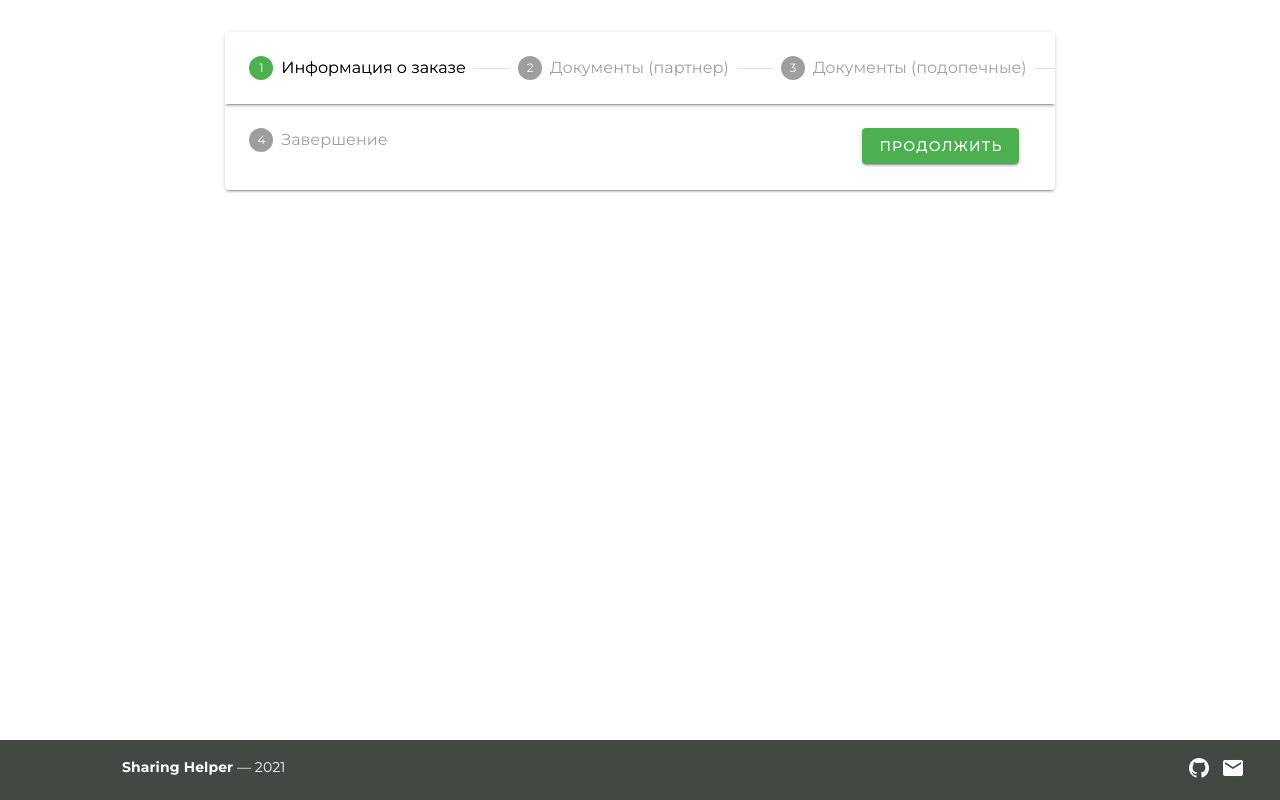
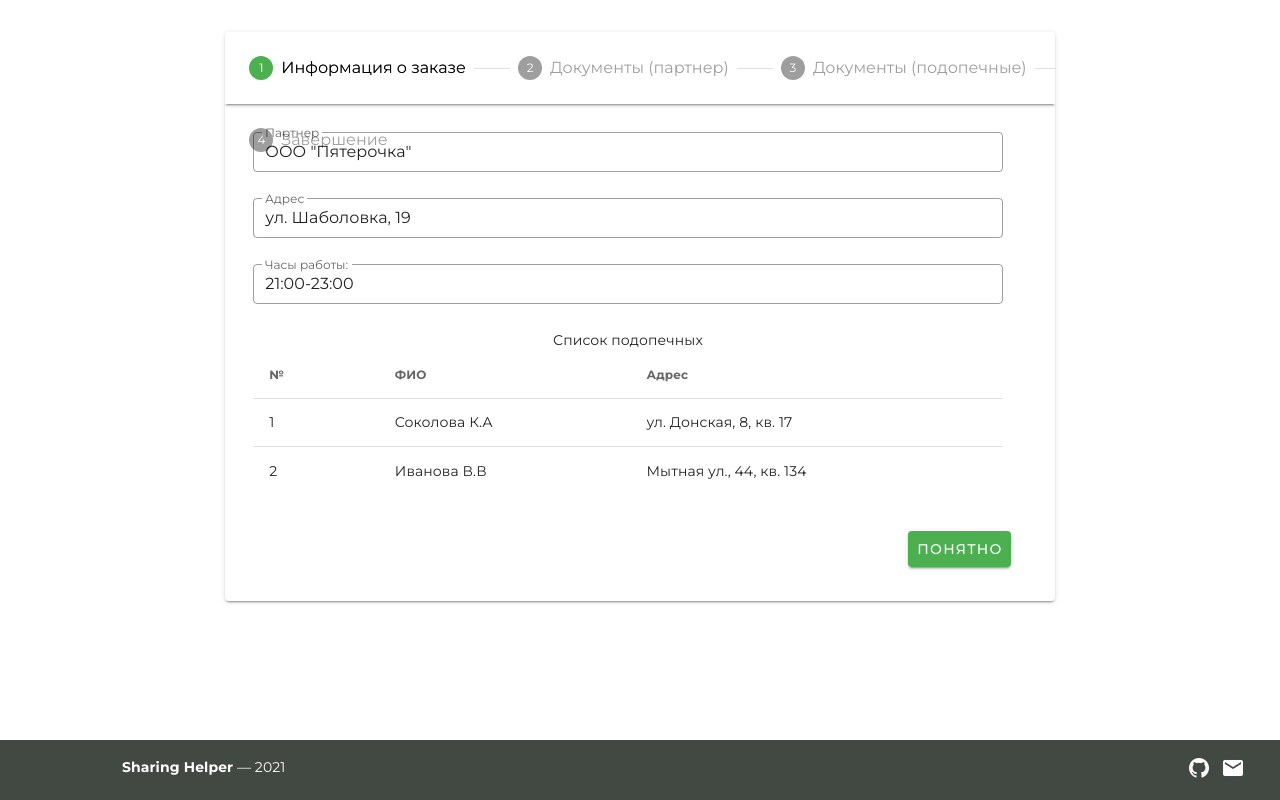
Before and after one commit to nikitaslezkin/sharing-helper, a Vue app: page /order-detail/1 in a window 1280 px wide. Built offline with nearby package versions, Linux system fonts and the light colour scheme; no server answers; what vue-yandex-maps would draw is missing.

Commit message:
bugs fixed, order detail info added

```diff
--- a/src/component/active_orders/stepper/OrderDetail.vue
+++ b/src/component/active_orders/stepper/OrderDetail.vue
@@ -47,12 +47,51 @@
                 <v-stepper-items>
                     <v-stepper-content step="1">
                         <v-row class="next-step-row flex justify-end">
-                            <v-btn
-                                    class="mt-3"
-                                    color="success"
-                                    @click="generateStep2">
-                                Продолжить
-                            </v-btn>
+                            <v-card-text>
+                                <v-text-field
+                                        v-model="item.partner"
+                                        label="Партнер"
+                                        required
+                                        color="black"
+                                        outlined
+                                        dense
+                                        readonly
+                                ></v-text-field>
+                                <v-text-field
+                                        v-model="item.address"
+                                        label="Адрес"
+                                        required
+                                        color="black"
+                                        outlined
+                                        dense
+                                        readonly
+                                ></v-text-field>
+                                <v-text-field
+                                        v-model="item.time"
+                                        label="Часы работы:"
+                                        required
+                                        color="black"
+                                        outlined
+                                        dense
+                                        readonly
+                                ></v-text-field>
+
+                                <v-data-table
+                                        :items="wardsItems"
+                                        :headers="wardsHeaders"
+                                        caption="Список подопечных"
+                                        hide-default-footer
+                                >
+                                </v-data-table>
+                            </v-card-text>
+                            <v-card-actions>
+                                <v-btn
+                                        class="mt-3"
+                                        color="success"
+                                        @click="generateStep2">
+                                    Понятно
+                                </v-btn>
+                            </v-card-actions>
                         </v-row>
                     </v-stepper-content>
 
@@ -63,7 +102,7 @@
                                     class="mt-3"
                                     color="success"
                                     @click="generateStep3">
-                                Продолжить
+                                Далее
                             </v-btn>
                         </v-row>
                     </v-stepper-content>
@@ -74,7 +113,7 @@
                                     class="mt-3"
                                     color="success"
                                     @click="generateStep4">
-                                Отправить
+                                Далее
                             </v-btn>
                         </v-row>
                     </v-stepper-content>
@@ -117,7 +156,41 @@ export default {
     components: {},
 
 
-    data: () => ({}),
+    data: () => ({
+        item: {
+            number: 1,
+            id: '18c7633b-daef-4cbc-92c5-a5f06a1ef43c',
+            date: '14.11.2021г. (21.00-22.00)',
+            volunteer: 'Петров А.В',
+            partner: "ООО \"Пятерочка\"",
+            address: 'ул. Шаболовка, 19',
+            time: '21:00-23:00',
+            wards: 'Соколова К.А, Иванова В.В',
+        },
+
+        wardsHeaders: [
+            {text: "№", value: 'id'},
+            {text: "ФИО", value: 'fio'},
+            {text: "Адрес", value: 'address'},
+        ],
+
+        wardsItems: [
+            {
+                id: 1,
+                fio: 'Соколова К.А',
+                address: 'ул. Донская, 8, кв. 17',
+                coords: "55.723869,37.607108",
+                name: "emp", time: "emp"
+            },
+            {
+                id: 2,
+                fio: 'Иванова В.В',
+                address: 'Мытная ул., 44, кв. 134',
+                coords: "55.721070,37.615823",
+                name: "emp", time: "emp"
+            },
+        ],
+    }),
 
     computed: {
         ...mapGetters(['order']),
--- a/src/component/common/YaMap.vue
+++ b/src/component/common/YaMap.vue
@@ -19,12 +19,13 @@
 </template>
 
 <script>
-import { yandexMap, ymapMarker } from "vue-yandex-maps";
+import {yandexMap, ymapMarker} from "vue-yandex-maps";
+
 export default {
 
     name: "YaMap",
 
-    components: { yandexMap, ymapMarker },
+    components: {yandexMap, ymapMarker},
 
     props: {
         items: Array,
@@ -32,7 +33,7 @@ export default {
 
     data() {
         return {
-            coords: [55.719868,37.607390],
+            coords: [55.719868, 37.607390],
             options: {
                 layout: "default#image",
                 imageSize: [20, 30],
@@ -63,7 +64,7 @@ export default {
             return data;
         },
 
-        makeSurfaceSelected: function(surface_id) {
+        makeSurfaceSelected: function (surface_id) {
             this.items.forEach(surface => {
                 if (surface.surface_id === surface_id) {
                     surface.selected = true;
@@ -71,13 +72,13 @@ export default {
             });
         },
 
-        mapBalloon: function(billboard, index) {
+        mapBalloon: function (billboard, index) {
             return `
-      <div><h1>${billboard.id}</h1>
-      <p v-if="billboard.name !== 'emp'"><strong>Магазин</strong>: ${billboard.name}</p>
-      <p v-if="billboard.fio !== 'emp'"><strong>Имя</strong>: ${billboard.fio}</p>
-      <p v-if="billboard.address !== 'emp'"><strong>Адрес</strong>: ${billboard.address}</p>
-      <p v-if="billboard.time !== 'emp'"><strong>Время выдачи</strong>: ${billboard.time}</p>
+      <div><h1>${billboard.id}</h1></br>
+      <p style="display: ${billboard.name === 'emp' ? 'none' : ''}"><strong>Магазин</strong>: ${billboard.name}</p>
+      <p style="display: ${billboard.fio === 'emp' ? 'none' : ''}"><strong>Имя</strong>: ${billboard.fio}</p>
+      <p style="display: ${billboard.address === 'emp' ? 'none' : ''}"><strong>Адрес</strong>: ${billboard.address}</p>
+      <p style="display: ${billboard.time === 'emp' ? 'none' : ''}"><strong>Время выдачи</strong>: ${billboard.time}</p>
       </div>
       `;
         }
@@ -90,14 +91,17 @@ h1,
 h2 {
     font-weight: normal;
 }
+
 ul {
     list-style-type: none;
     padding: 0;
 }
+
 li {
     display: inline-block;
     margin: 0;
 }
+
 a {
     color: #42b983;
 }
```
